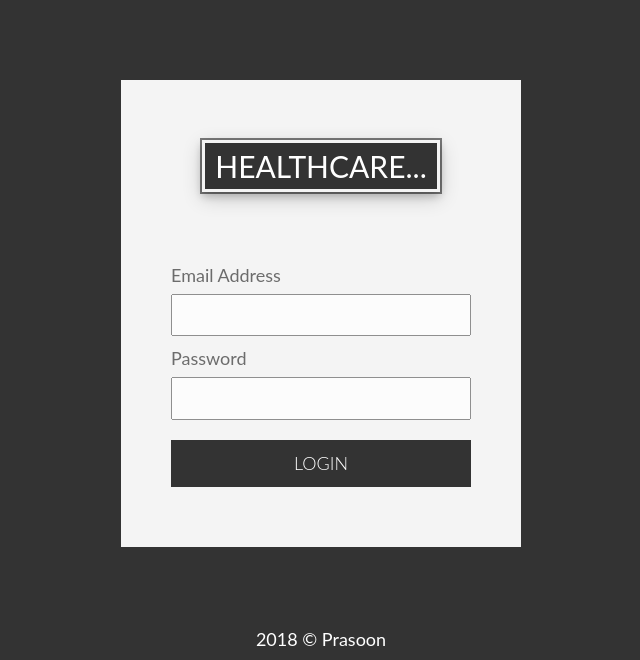
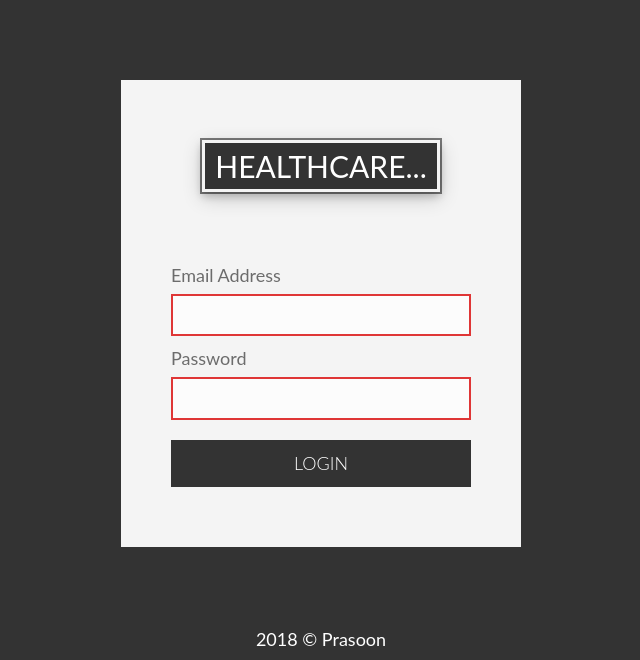
Before and after one commit to prasoonsaini/health_care_ms, a PHP site: page /index.php?login in a window 1280 px wide. Shown: the top 660 px of the page, without its empty margins (319-959 px from the left). Run offline with PHP 8.4, Linux system fonts and the light colour scheme.

Commit message:
login page style changed

```diff
--- a/css/style.css
+++ b/css/style.css
@@ -54,7 +54,7 @@ body{
   font-size: 20px;
   font-family: Lato;
   padding: 5px;
-  color: #333;
+  color: blue;
   opacity: 0.8;
 }
 button{
@@ -88,7 +88,7 @@ button:focus{
   font-weight: 400;
 }
 .error{
-  //border:2px solid #db0707;
+  border:2px solid #db0707;
 }
 #pwdError, #emlError{
   display: none;
```
